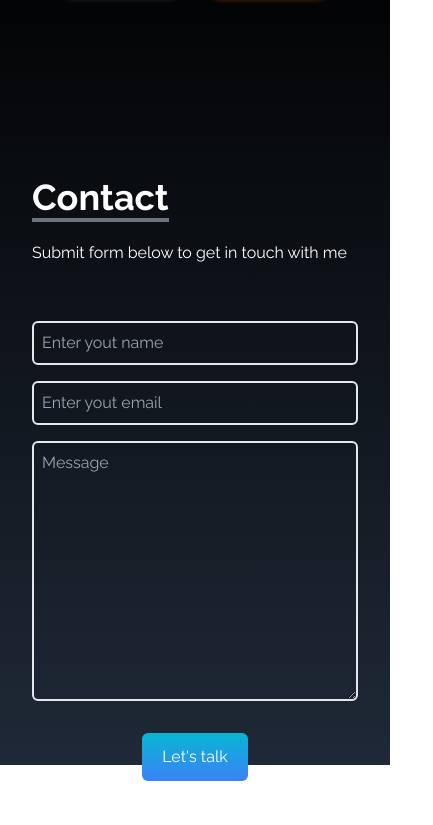
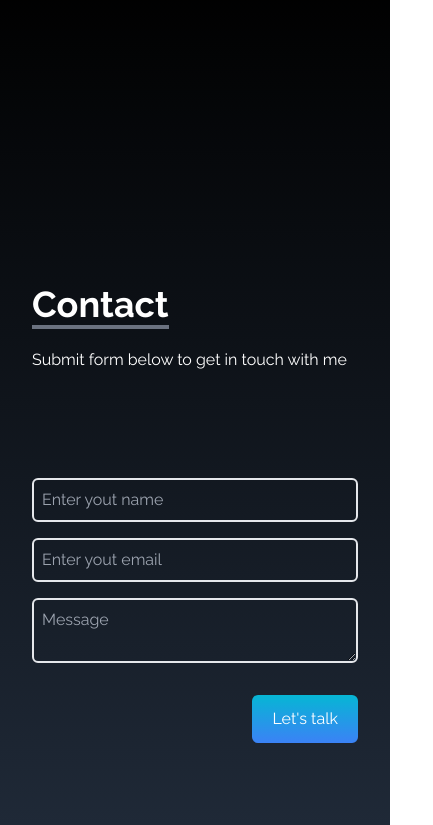
Before and after one commit to bernardkas/bernardkastrati-portfolio, a React (Create React App) app: page / in a window 390 px wide. Shown: the part 5499-6324 px from the top of the page, 433 px wide, since content can reach past the window. Built offline with nearby package versions, Linux system fonts and the light colour scheme.

Commit message:
fix: responsive and some bugs

```diff
--- a/src/App.js
+++ b/src/App.js
@@ -31,7 +31,7 @@ function App() {
   ];
 
   return (
-    <div>
+    <div className="scroll-m-0">
       <NavBar links={links} />
       <Home links={links} />
       <About />
--- a/src/components/Contact.jsx
+++ b/src/components/Contact.jsx
@@ -14,11 +14,11 @@ const Contact = () => {
           <p className="py-6">Submit form below to get in touch with me</p>
         </div>
 
-        <div className="flex justify-left items-center">
+        <div className="flex justify-left items-center h-5/6">
           <form
             action="https://getform.io/f/dc21603c-0d5b-4629-917a-59313dc72e00"
             method="POST"
-            className="flex flex-col  w-full md:w-3/4"
+            className="flex flex-col  w-full sm:w-1/2 md:w-3/4 h-3/4"
           >
             <input
               type="text"
@@ -38,7 +38,11 @@ const Contact = () => {
               rows="10"
               className="p-2 bg-transparent border-2 rounded-md text-white focus:outline-none"
             ></textarea>
-            <button className="text-white bg-gradient-to-b from-cyan-500 to-blue-500 px-5 py-3 my-8 mx-auto flex items-center rounded-md hover:scale-110 duration-300">
+            <button
+              className="text-white bg-gradient-to-b from-cyan-500 to-blue-500 px-5 py-3
+              my-8 mx-auto flex items-center
+              rounded-md hover:scale-110 duration-300 mr-0"
+            >
               Let's talk
             </button>
           </form>
--- a/src/components/Experience.jsx
+++ b/src/components/Experience.jsx
@@ -91,9 +91,9 @@ const Experience = () => {
   return (
     <div
       name="experience"
-      className="bg-gradient-to-b from-gray-800 to-black w-full h-screen "
+      className="bg-gradient-to-b from-gray-800 to-black w-full h-auto sm:pt-30 md:pt-60"
     >
-      <div className="max-w-screen-lg mx-auto p-4 flex flex-col justify-center w-full h-full text-white ">
+      <div className="max-w-screen-lg mx-auto p-4 flex flex-col justify-center w-full h-full text-white">
         <div>
           <p className="text-4xl font-bold border-b-4 border-gray-500 p-2 inline">
             Experience
--- a/src/components/Portfolio.jsx
+++ b/src/components/Portfolio.jsx
@@ -55,9 +55,9 @@ const Portfolio = () => {
   return (
     <div
       name="portfolio"
-      className="bg-gradient-to-b from-black to-gray-500 w-full text-white md:h-screen pt-4/5"
+      className="bg-gradient-to-b from-black to-gray-500 w-full text-white sm:pt-15 md:h-auto md:pt-40"
     >
-      <div className="w-3/4 p-4 mx-auto flex flex-col justify-center h-full">
+      <div className="sm:w-1/2 md:w-3/4 p-4 mx-auto flex flex-col justify-center h-full">
         <div className="pb-8">
           <p className="text-4xl font-bold inline border-b-4 border-gray-500">
             Portfolio
@@ -65,7 +65,8 @@ const Portfolio = () => {
           <p className="py-6">Check Out some of my work right here</p>
         </div>
 
-        <div className="grid sm:grid-cols-2 md:grid-cols-3 lg:grid-cols-4 gap-8 px-12 sm:px-0 pb-20 p-20">
+        <div className="grid sm:grid-cols-1 md:grid-cols-2 lg:grid-cols-4 sm:px-8 md:pl-0 md:pr-60 sm:p-0 md:p-20 lg:px-20 column-gap sm:gap-x-80 md:gap-x-50 lg:gap-x-20 gap-8">
+          {/* <div className="flex justify-between flex-wrap px-12 sm:px-0 p-20"> */}
           {portfolios.map(({ id, src, href }) => (
             <div
               key={id}
```
